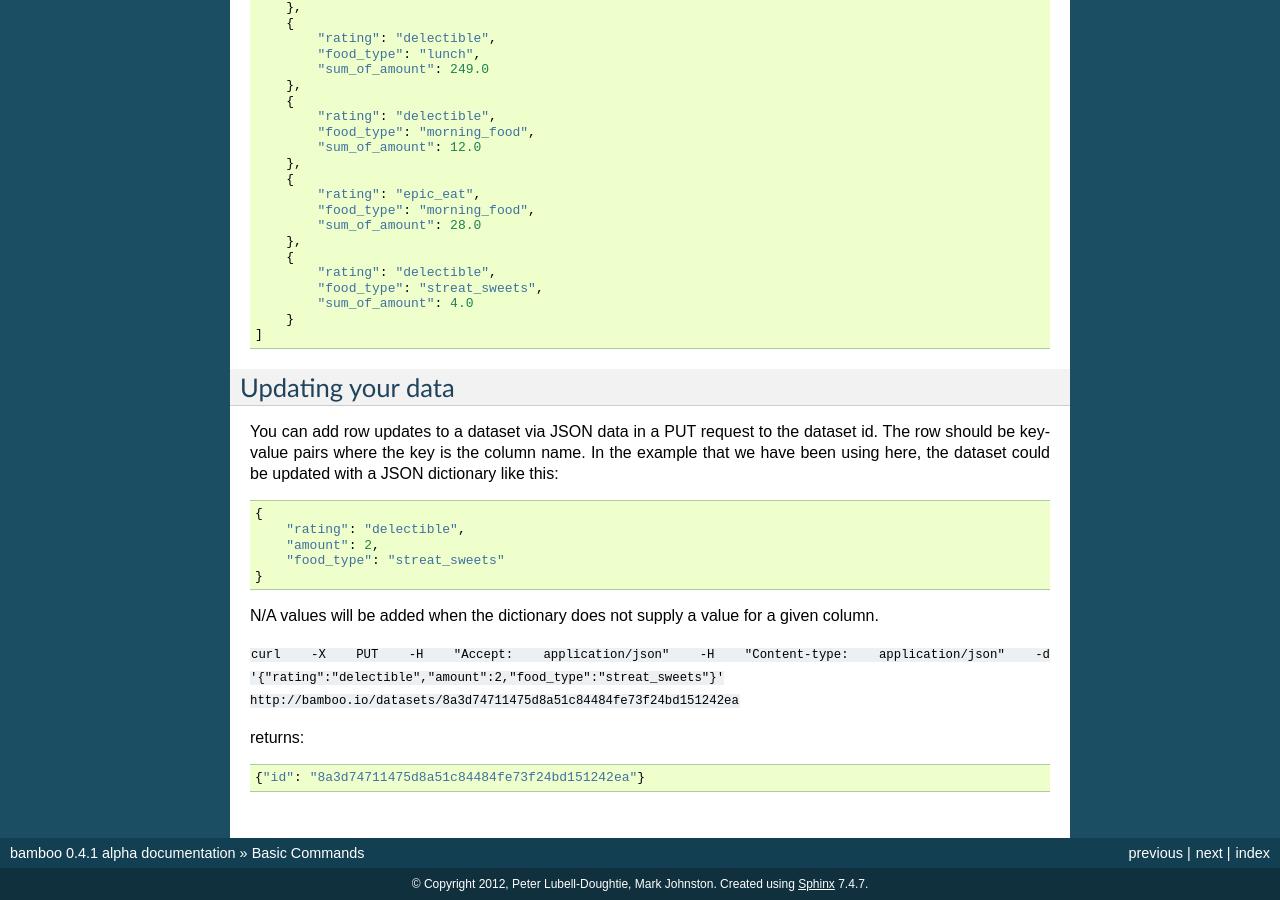
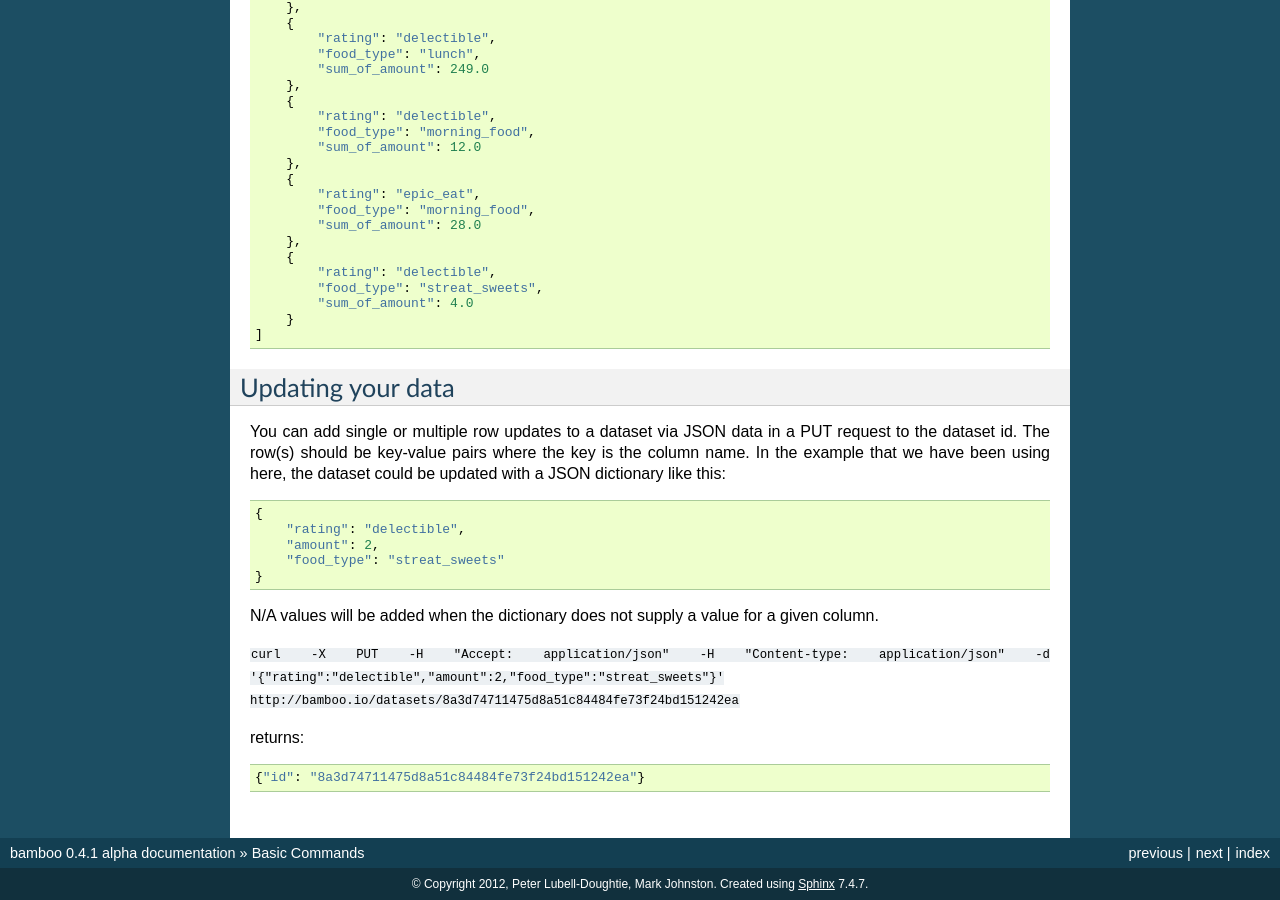
Before and after one commit to pld/bamboo, a Sphinx documentation site: the page built from docs/basic_commands.rst, in a window 1280 px wide and 900 px high, scrolled down 10391 px. Built offline with Sphinx 7.4.7, drawn with Linux system fonts in a browser that asks for light colours; formulas are drawn with MathJax 3.

Commit message:
update multiple rows, closes #163

```diff
--- a/docs/basic_commands.rst
+++ b/docs/basic_commands.rst
@@ -637,10 +637,10 @@ returns::
 Updating your data
 ------------------
 
-You can add row updates to a dataset via JSON data in a PUT request to the dataset id.
-The row should be key-value pairs where the key is the column name. In the
-example that we have been using here, the dataset could be updated with a
-JSON dictionary like this:
+You can add single or multiple row updates to a dataset via JSON data in a PUT
+request to the dataset id. The row(s) should be key-value pairs where the key
+is the column name. In the example that we have been using here, the dataset
+could be updated with a JSON dictionary like this:
 
 ::
 
@@ -650,8 +650,9 @@ JSON dictionary like this:
         "food_type": "streat_sweets"
     }
 
-N/A values will be added when the dictionary does not supply a value for a given
-column.
+N/A values will be added when the dictionary does not supply a value for a
+given column.
+
 
 ``curl -X PUT -H "Accept: application/json" -H "Content-type: application/json" -d '{"rating":"delectible","amount":2,"food_type":"streat_sweets"}' http://bamboo.io/datasets/8a3d74711475d8a51c84484fe73f24bd151242ea``
 
```
Also changed, not shown: 4 other files.
